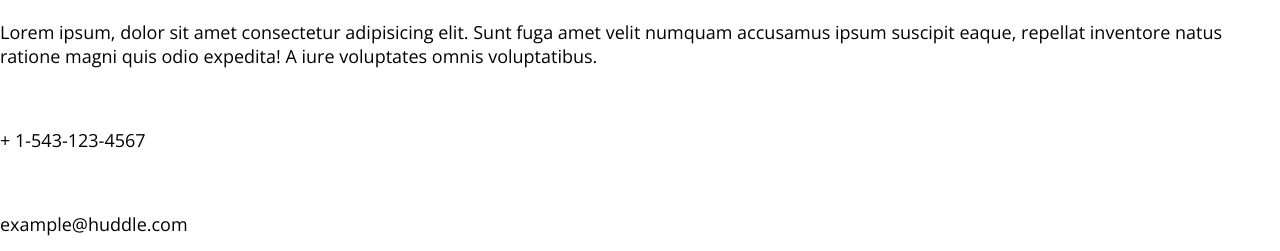
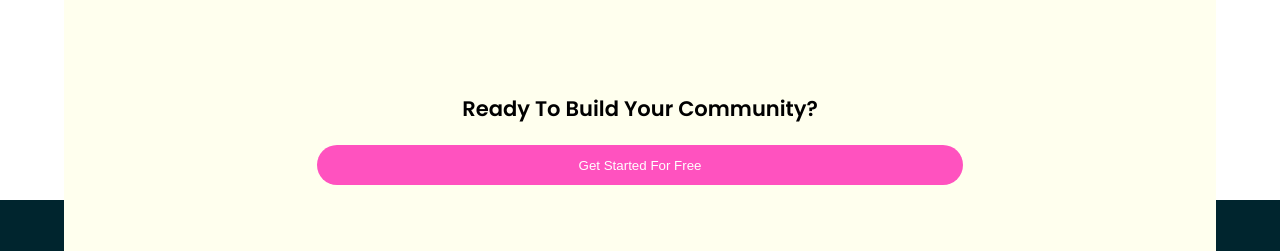
Before and after one commit to MauricioMorenoMorales/Huddle-landing-page-with-alternating-feature-blocks, a plain HTML site: page index.html in a window 1280 px wide. Shown: the part 4225-4476 px from the top of the page. Drawn offline with nearby package versions, Linux system fonts and the light colour scheme.

Commit message:
Footer card completed

```diff
--- a/index.html
+++ b/index.html
@@ -83,7 +83,7 @@
 	<footer>
 		<div class="logo-container">
 			<figure>
-				<img src="./images/logo.svg" alt="">
+				<img src="./images/white-logo.svg" alt="">
 			</figure>
 		</div>
 		<section class="content">
--- a/sass/_tokens.sass
+++ b/sass/_tokens.sass
@@ -1,17 +1,18 @@
-$pink: 	#ff52bf
-$very-pale-cyan: 	#ebfbff
-$white: #ffe
-$gray: #9d9999
-$very-dark-cyan: 	#00252e
-$grayish-blue: hsl(208, 11%, 55%)
-$font-size-normal: 1.8rem
-$font-family-headings: 'Poppins', sans-serif
-$font-family-main: 'Open Sans', sans-serif
-$mobile-container-padding: 0 5%
-$mobile-inner-pading: 0 9%
-$card-padding: 10%
-$box-shadow-strong: 2px 2px 3px 2px #00000026
-$box-shadow-light: 2px 2px 12px 2px #00000013
-$font-weight-heading: 600
-$font-weight-bold: 700
-$font-weight-normal: 400
+$pink                     : #ff52bf
+$very-pale-cyan           : #ebfbff
+$white                    : #ffe
+$gray                     : #9d9999
+$very-dark-cyan           : #00252e
+$grayish-blue             : #808d99
+$font-family-headings     : 'Poppins', sans-serif
+$font-family-main         : 'Open Sans', sans-serif
+$font-size-normal         : 1.8rem
+$mobile-container-padding : 0 5%
+$mobile-inner-pading      : 0 9%
+$card-padding             : 10%
+$box-shadow-strong        : 2px 2px 3px 2px #00000026
+$box-shadow-light         : 2px 2px 12px 2px #00000013
+$font-weight-heading      : 600
+$font-weight-bold         : 700
+$font-weight-normal       : 400
+$button-height            : 25px
--- a/sass/main.sass
+++ b/sass/main.sass
@@ -37,7 +37,7 @@ header
 		border: none
 		background-color: $white
 		width: 100px
-		height: 25px
+		height: $button-height
 		font-weight: $font-weight-bold
 		border-radius: 30px
 		box-shadow: $box-shadow-strong
@@ -95,3 +95,29 @@ header
 			h3
 				font-size: 1.9rem
 				margin-bottom: 0
+
+.floating-card
+	padding: $mobile-container-padding
+	.card
+		position: relative
+		top: 100px
+		padding: $card-padding
+		display: flex
+		flex-direction: column
+		align-items: center
+		justify-content: center
+		background-color: $white
+		margin: auto
+		border-radius: 20px
+		button
+			height: 40px
+			width: 70%
+			border-radius: 25px
+			border: none
+			background-color: $pink
+			color: white
+
+footer
+	background-color: $very-dark-cyan
+	color: $white
+	padding-top: 110px
```
Also changed, not shown: css/main.css, images/white-logo.svg (added).
